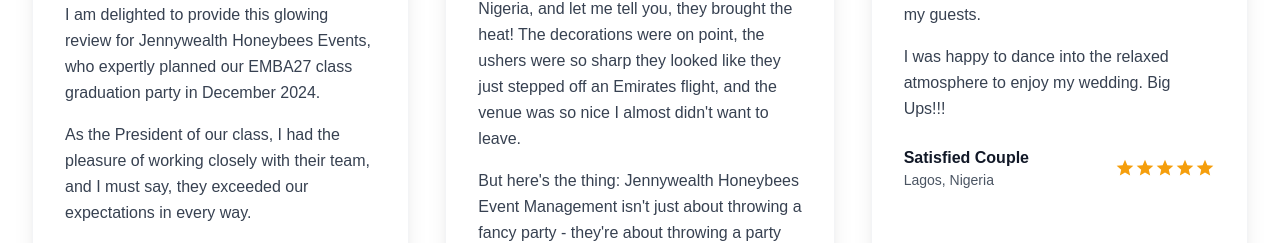
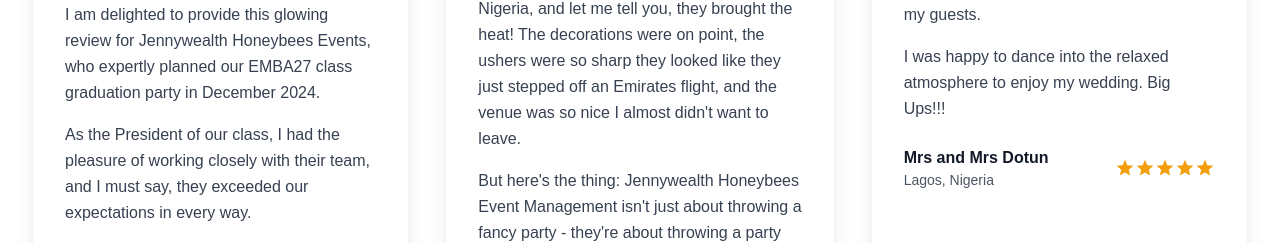
Before and after one commit to LinetMutuku/jennywealth, a Next.js app: page /testimonials in a window 1280 px wide. Shown: the part 1431-1674 px from the top of the page. Built offline with nearby package versions, Linux system fonts and the light colour scheme.

Commit message:
chnaged the TestimonialStories.tsx couple to their names

```diff
--- a/src/app/components/Testimonials-components/TestimonialStories.tsx
+++ b/src/app/components/Testimonials-components/TestimonialStories.tsx
@@ -282,7 +282,7 @@
                 viewport={{ once: true }}
             >
                 <div className="flex flex-col">
-                    <p className="font-semibold text-gray-900">Satisfied Couple</p>
+                    <p className="font-semibold text-gray-900">Mrs and Mrs Dotun</p>
                     <p className="text-sm text-gray-600">Lagos, Nigeria</p>
                 </div>
                 <div className="ml-auto">
```
